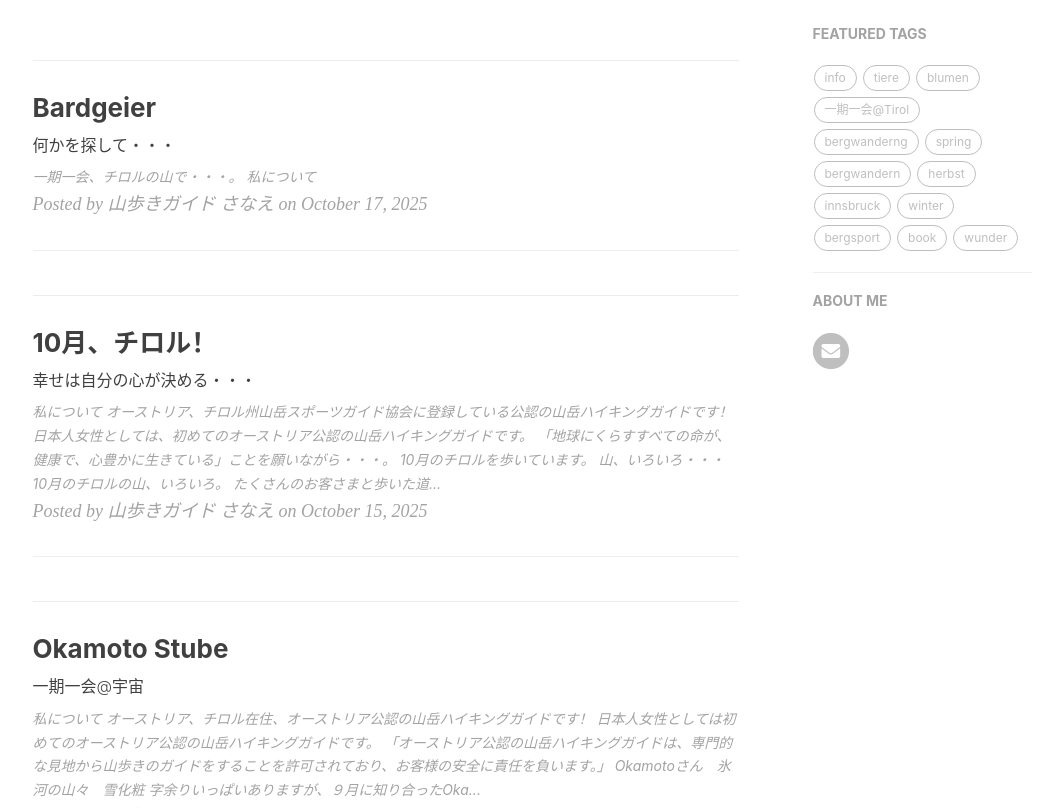
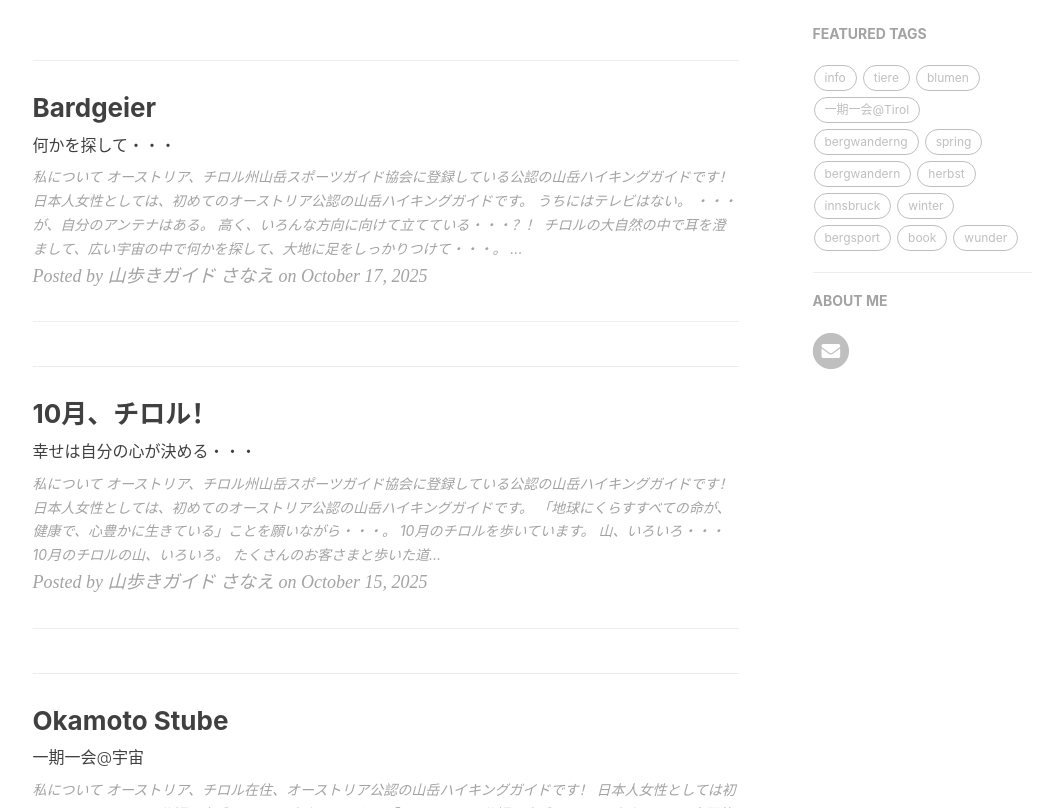
Before and after one commit to yamayagi/yamayagi.github.io, a Jekyll site: the page built from index.html, in a window 1280 px wide and 900 px high, scrolled down 330 px, cut to the strip 92-900 px from the top of the window. Shown: the whole strip, without its empty margins (135-1184 px from the left). Built offline with Jekyll 4.4.1, drawn with Linux system fonts in a browser that asks for light colours; nearby versions of some CDN libraries; the list of posts is cut into pages by our own code; comment, search, counter and statistics services are not loaded.

Commit message:
Update 2025-10-17-tier.md

```diff
--- a/_posts/2025-10-17-tier.md
+++ b/_posts/2025-10-17-tier.md
@@ -4,6 +4,40 @@
 tags: [tiere]
 ---
 
-一期一会、チロルの山で・・・。
 
 # 私について
+
+オーストリア、チロル州山岳スポーツガイド協会に登録している公認の山岳ハイキングガイドです！
+
+日本人女性としては、初めてのオーストリア公認の山岳ハイキングガイドです。
+
+![20251014vernagthütteich](https://piwigo.schickl.de/i.php?/upload/2025/10/17/20251017065516-8117fa42-me.jpg)
+
+うちにはテレビはない。
+
+・・・が、自分のアンテナはある。
+高く、いろんな方向に向けて立てている・・・？！
+
+チロルの大自然の中で耳を澄まして、広い宇宙の中で何かを探して、大地に足をしっかりつけて・・・。
+
+体いっぱいで感じて、考えて、自然に優しく、人に優しく。
+
+自分には厳しく！
+だけど自分が弱っている時には、自分に優しく！！
+
+
+# Bardgeier (ヒゲタカ)
+
+Bardgeier (ヒゲタカ)を見つけた！
+
+![20251014bartgeier1](https://piwigo.schickl.de/i.php?/upload/2025/10/17/20251017065552-94be5e66-me.jpg)
+
+ビューン、ビューン。
+
+おっ、止まった！！
+
+![20251014bartgeier2](https://piwigo.schickl.de/i.php?/upload/2025/10/17/20251017065624-410dab9f-me.jpg)
+
+おっ、飛び立った！
+
+二羽だ！！
```
